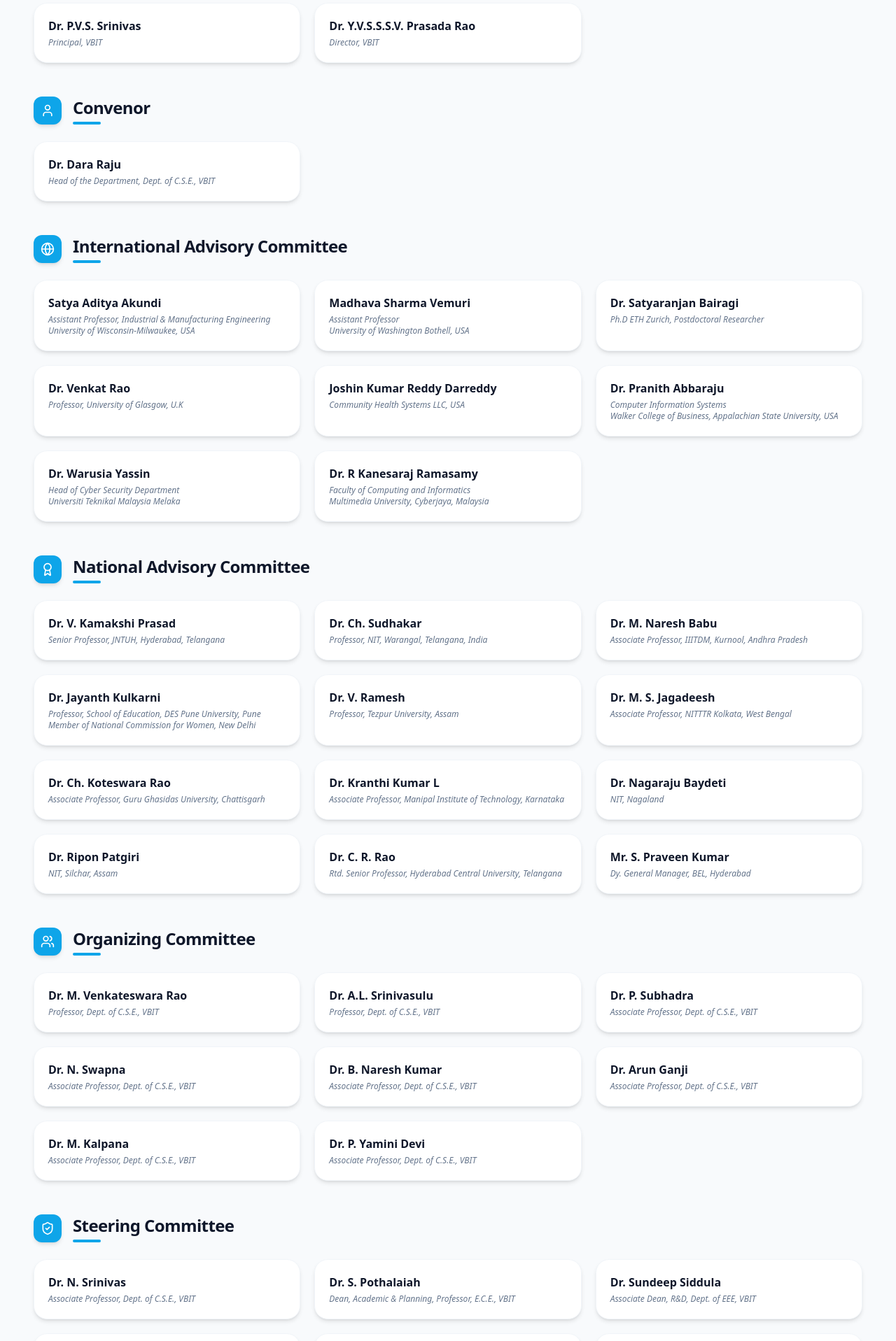
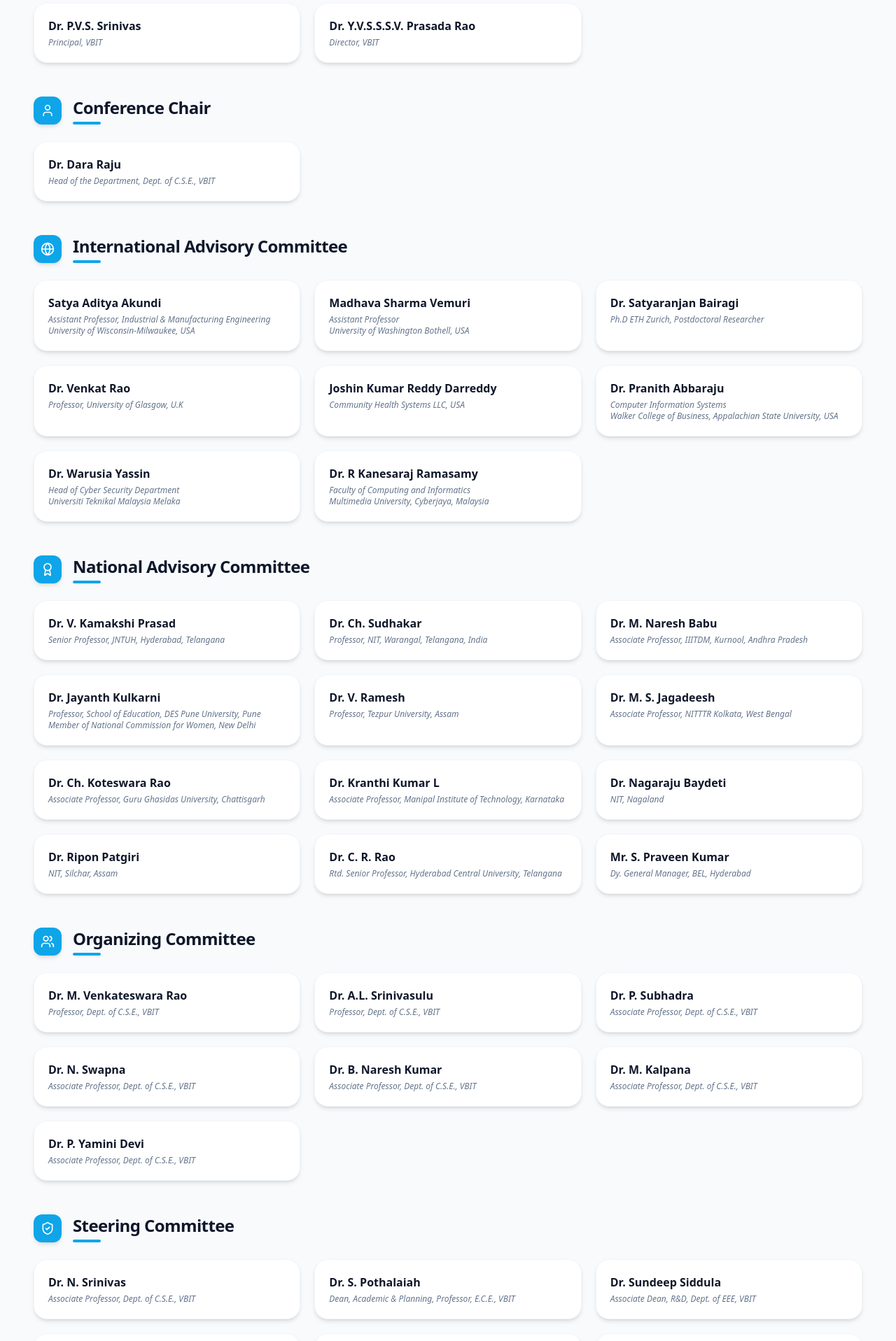
Before and after one commit to 23p61a05o0/IcNGMR2026, a React (Vite) app: page /committee in a window 1280 px wide. Shown: the part 740-2657 px from the top of the page at 70% size. Built offline with nearby package versions, Linux system fonts and the light colour scheme.

Commit message:
Changed Committee page

```diff
--- a/src/components/Footer.tsx
+++ b/src/components/Footer.tsx
@@ -55,7 +55,7 @@ const Footer: React.FC = () => {
             </div>
 
             <p className="text-slate-400 text-sm leading-relaxed max-w-xs">
-              International Conference on Next-Generation Machine learning
+              International Conference on Next Generation Machine learning
               and Reconfigurable intelligence
             </p>
 
--- a/src/pages/Committee.tsx
+++ b/src/pages/Committee.tsx
@@ -69,7 +69,7 @@ const organizingCommittee: Member[] = [
   { name: 'Dr. N. Swapna', title: 'Associate Professor, Dept. of C.S.E.' + AFFILIATION },
   { name: 'Dr. B. Naresh Kumar', title: 'Associate Professor, Dept. of C.S.E.' + AFFILIATION },
 
-  { name: 'Dr. Arun Ganji', title: 'Associate Professor, Dept. of C.S.E.' + AFFILIATION },
+  // { name: 'Dr. Arun Ganji', title: 'Associate Professor, Dept. of C.S.E.' + AFFILIATION },
 
   { name: 'Dr. M. Kalpana', title: 'Associate Professor, Dept. of C.S.E.' + AFFILIATION },
   { name: 'Dr. P. Yamini Devi', title: 'Associate Professor, Dept. of C.S.E.' + AFFILIATION },
@@ -94,7 +94,7 @@ const steeringCommittee: Member[] = [
   { name: 'Dr. P. Kishore Kumar', title: 'HoD – M.E.' + AFFILIATION },
   { name: 'Dr. U. Ramakrishna', title: 'HoD – C.E.' + AFFILIATION },
   { name: 'Dr. P. Kalyani', title: 'HoD – FME' + AFFILIATION },
-  { name: 'Mr. K. Naresh Kumar', title: 'Director, IQAC, VBIT' },
+  { name: 'Mr. K. Naresh Kumar', title: 'Coordinator, IQAC, VBIT' },
 
 ];
 
@@ -177,7 +177,7 @@ const Committee = () => (
 
       <CommitteeSection title="Chief Patrons" members={chiefPatrons} icon={<ShieldCheck className="h-4 w-4 sm:h-5 sm:w-5" />} />
       <CommitteeSection title="Patrons" members={patrons} icon={<Star className="h-4 w-4 sm:h-5 sm:w-5" />} />
-      <CommitteeSection title="Convenor" members={conferenceChair} icon={<User className="h-4 w-4 sm:h-5 sm:w-5" />} />
+      <CommitteeSection title="Conference Chair" members={conferenceChair} icon={<User className="h-4 w-4 sm:h-5 sm:w-5" />} />
       {/* <CommitteeSection title="Co-Convenor" members={CoConvenor} icon={<ShieldCheck className="h-4 w-4 sm:h-5 sm:w-5" />} /> */}
       <CommitteeSection title="International Advisory Committee" members={internationalAdvisory} icon={<Globe className="h-4 w-4 sm:h-5 sm:w-5" />} />
       <CommitteeSection title="National Advisory Committee" members={nationalAdvisory} icon={<Award className="h-4 w-4 sm:h-5 sm:w-5" />} />
--- a/src/pages/Home.tsx
+++ b/src/pages/Home.tsx
@@ -516,7 +516,7 @@ const Home: React.FC = () => {
                 "
               >
                 <span className="font-bold text-slate-900">
-                  The International Conference on Next-Generation
+                  The International Conference on Next Generation
                   Machine Learning and Reconfigurable Intelligence
                   (ICNGMR 2026)
                 </span>{' '}
```
